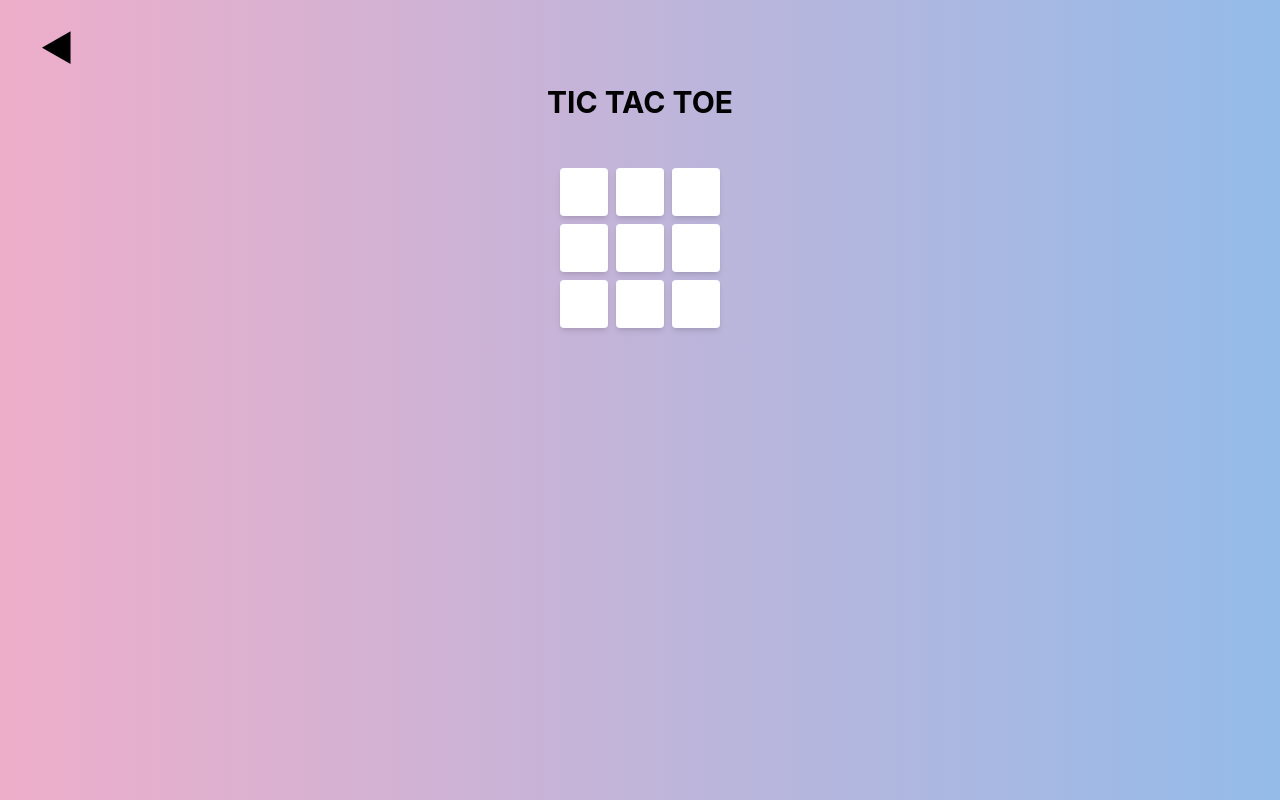
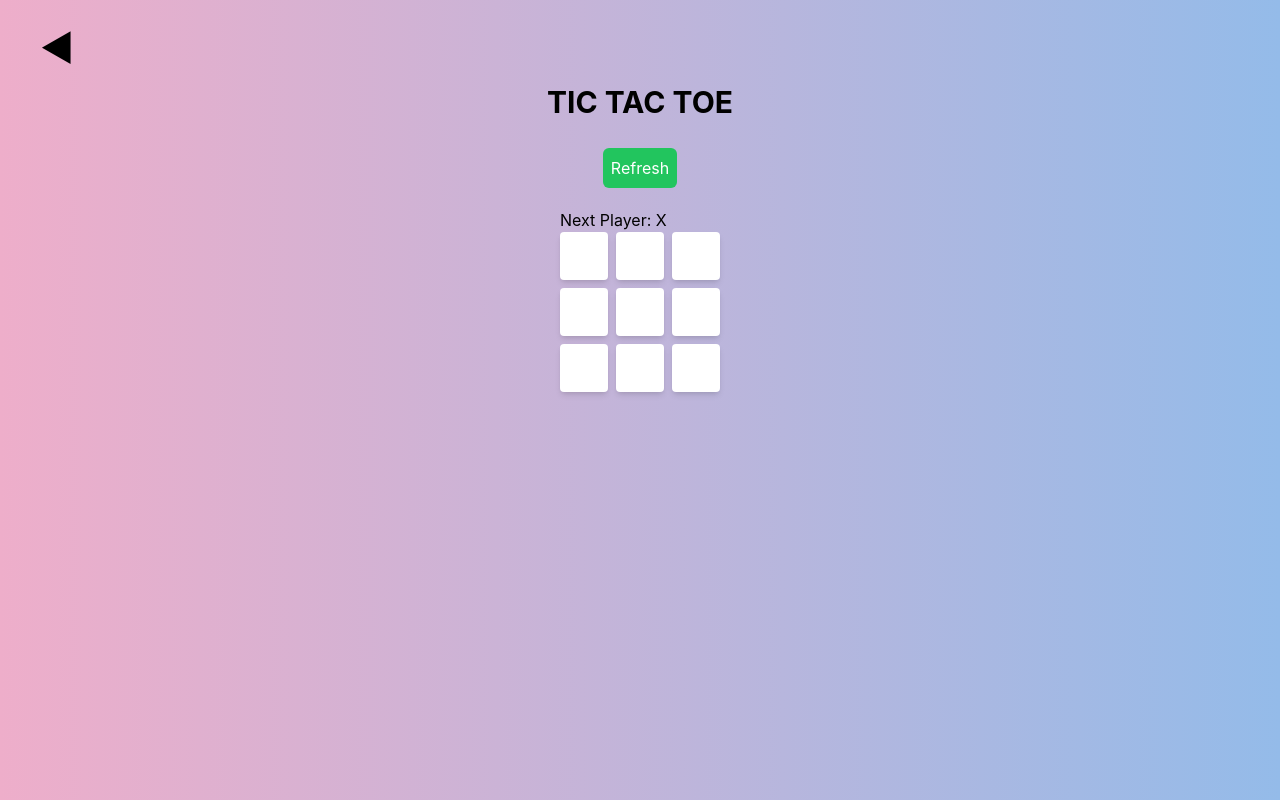
Before and after one commit to azrayaal/micro_app, a React (Create React App) app: page /tictactoe in a window 1280 px wide. Built offline with nearby package versions, Linux system fonts and the light colour scheme.

Commit message:
update tic tac toe

```diff
--- a/src/pages/tic_tac_toe/index.tsx
+++ b/src/pages/tic_tac_toe/index.tsx
@@ -5,6 +5,34 @@ import { useState } from "react";
 export default function TicTacToe() {
   const [xIsNext, setXIsNext] = useState(true);
   const [squares, setSquares] = useState(Array(9).fill(null));
+
+  function calculateWinner(squares: any) {
+    const lines = [
+      [0, 1, 2],
+      [3, 4, 5],
+      [6, 7, 8],
+      [0, 3, 6],
+      [1, 4, 7],
+      [2, 5, 8],
+      [0, 4, 8],
+      [2, 4, 6],
+    ];
+    for (let i = 0; i < lines.length; i++) {
+      const [a, b, c] = lines[i];
+      if (
+        squares[a] &&
+        squares[a] === squares[b] &&
+        squares[a] === squares[c]
+      ) {
+        return squares[a];
+      }
+    }
+    return null;
+  }
+
+  const handleRefresh = () => {
+    window.location.reload();
+  };
 
   const onHandleClick = (i: any) => {
     if (squares[i]) {
@@ -19,16 +47,34 @@ export default function TicTacToe() {
     setSquares(nextSquares);
     setXIsNext(!xIsNext);
   };
+
+  const winner = calculateWinner(squares);
+  let status;
+  if (winner) {
+    status = "Winner " + `"${winner}"`;
+  } else {
+    status = "Next Player: " + (xIsNext ? "X" : "O");
+  }
   return (
     <>
-      <Link to="/">
-        <p className="text-4xl font-bold mb-2 ml-5 pl-5 py-2 my-5">◀</p>
-      </Link>
+      <div>
+        <Link to="/">
+          <p className="text-4xl font-bold mb-2 ml-5 pl-5 py-2 my-5">◀</p>
+        </Link>
+      </div>
       <h2 className="text-3xl font-bold mb-2 text-center pb-5">TIC TAC TOE</h2>
-
+      <div className="flex justify-center items-center">
+        <button
+          onClick={handleRefresh}
+          className="bg-green-500 text-white p-2 rounded-md hover:bg-blue-600"
+        >
+          Refresh
+        </button>
+      </div>
       <main>
         <div className="flex justify-center">
           <div className="py-5 my5">
+            <div className="status">{status}</div>
             <div className="grid grid-cols-1 gap-2">
               <div className="grid grid-cols-3 gap-2">
                 <Square
```
